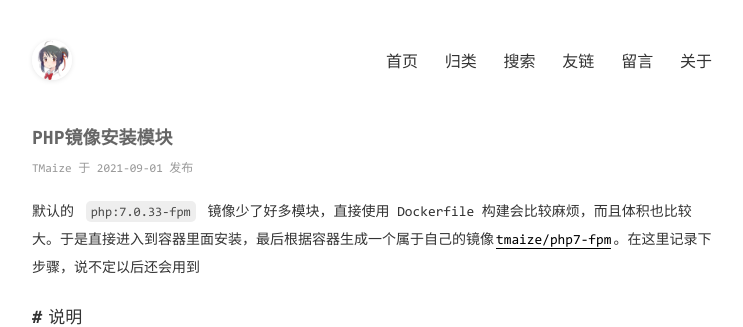
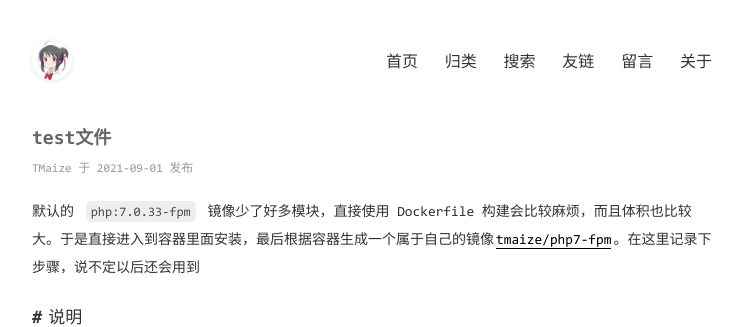
Before and after one commit to aaronarona/aaronarona.github.io, a Jekyll site: the page built from _posts/2021-09-01-test文件.md, in a window 1280 px wide. Shown: the top 327 px of the page, without its empty margins (268-1011 px from the left). Built offline with Jekyll 4.4.1, drawn with Linux system fonts in a browser that asks for light colours.

Commit message:
Update 2021-09-01-test文件.md

```diff
--- a/_posts/2021-09-01-test文件.md
+++ b/_posts/2021-09-01-test文件.md
@@ -1,5 +1,5 @@
 ---
-title: PHP镜像安装模块
+title: test文件
 date: 2021-09-01 00:00:00 Z
 categories:
 - Linux
```
